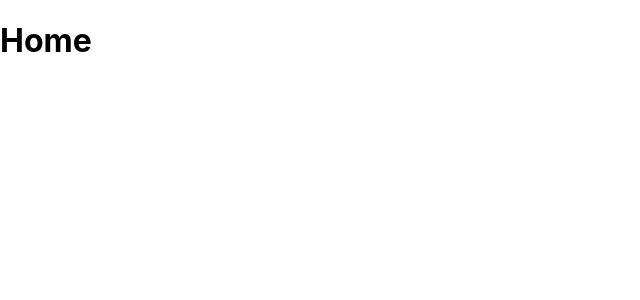
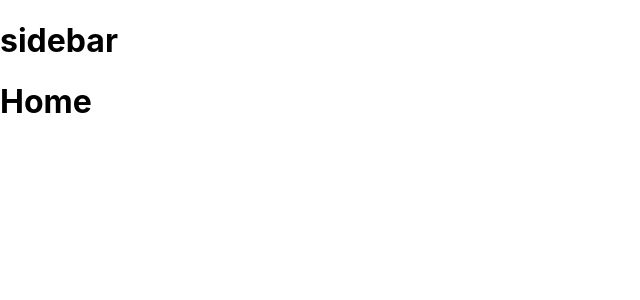
Before and after one commit to keviningles2314/ravn-react-code-challenge, a React (Create React App) app: page / in a window 1280 px wide. Shown: the top 300 px of the page, without its empty margins (0-640 px from the left). Built offline with nearby package versions, Linux system fonts and the light colour scheme.

Commit message:
💄 Add sidebar

```diff
--- /dev/null
+++ b/src/components/Sidebar/index.jsx
@@ -0,0 +1,5 @@
+const Sidebar = () => {
+  return <h1>sidebar</h1>;
+};
+
+export default Sidebar;
--- a/src/components/layout.jsx
+++ b/src/components/layout.jsx
@@ -1,4 +1,11 @@
+import Sidebar from './Sidebar';
+
 const Layout = ({ children }) => {
-  return <main>{children}</main>;
+  return (
+    <>
+      <Sidebar />
+      <main>{children}</main>
+    </>
+  );
 };
 export default Layout;
```
